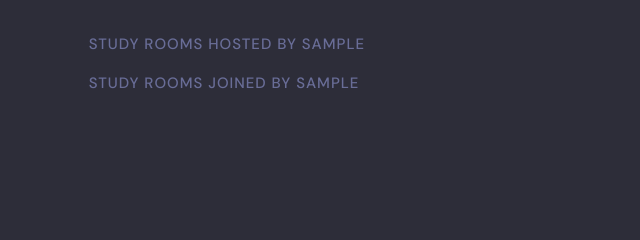
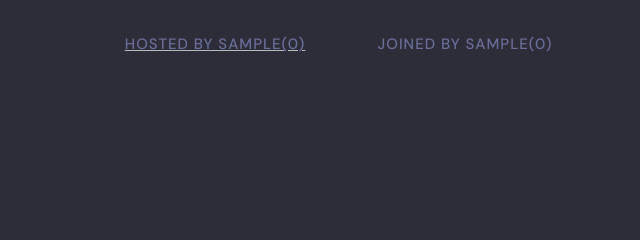
Before and after one commit to rajiv-k599/StudyGroup, a Django app: page /profile/1/ in a window 1280 px wide. Shown: the part 366-606 px from the top of the page, without its empty margins (223-863 px from the left). Run offline with Django 4.2, Linux system fonts and the light colour scheme; the visitor is signed in with stand-in values (Sample User, id 1); data comes from the database, SQL or seed files in the repository; data that the repository does not hold is empty.

Commit message:
profile room list improved

```diff
--- a/base/templates/base/activity.html
+++ b/base/templates/base/activity.html
@@ -22,12 +22,12 @@
             {% for message in room_messages %}
             <div class="activities__box">
               <div class="activities__boxHeader roomListRoom__header">
-                <a href="profile.html" class="roomListRoom__author">
+                <a href="{% url 'user-profile' message.user.id %}" class="roomListRoom__author">
                   <div class="avatar avatar--small">
                     <img src="https://randomuser.me/api/portraits/women/11.jpg" />
                   </div>
                   <p>
-                    @{{message.user}}
+                    @{{message.user.username}}
                     <span>{{ message.created|timesince }} ago</span>
                   </p>
                 </a>
--- a/base/templates/base/profile.html
+++ b/base/templates/base/profile.html
@@ -31,18 +31,14 @@
         </div>
 
         <div class="roomList__header">
-          <div>
-            <h2>Study Rooms Hosted by {{user.username}}</a>
-            </h2>
+          <div class="roomList__title_profile">
+            <div class="column col_left" id="col_left" onclick="openRoomList('hosted')" style="text-decoration: underline;"><h2>Hosted by {{user.username}}({{hosted_rooms.count}})</h2></div>
+            <div class="column col_right" id="col_right" onclick="openRoomList('joined')"><h2>Joined by {{user.username}}({{joined_rooms.count}})</h2></div>
           </div>
         </div>
-        <div> {% include 'base/hosted_room_list.html'%}</div>
-        <div class="roomList__header">
-          <div>
-            <h2>Study Rooms Joined by {{user.username}}</h2>
-          </div>
-        </div>
-            <div>            {% include 'base/joined_rooms_list.html' %} </div>
+        <div id="hosted" class="room__list"> {% include 'base/hosted_room_list.html'%}</div>
+
+        <div id="joined" class="room__list" style="display:none"> {% include 'base/joined_rooms_list.html' %} </div>
       </div>
       <!-- Room List End -->
 
@@ -54,3 +50,30 @@
   </main>
 
   {% endblock %}
+
+  {% block scripts %}
+
+
+  <script>
+function openRoomList(Name) {
+  var i;
+  var x = document.getElementsByClassName("room__list");
+  for (i = 0; i < x.length; i++) {
+    x[i].style.display = "none";
+  }
+  document.getElementById(Name).style.display = "block";
+  var left = document.getElementById("col_left");
+  var right = document.getElementById("col_right");
+  if(Name ==='hosted'){
+    left.style.textDecoration = "underline";
+    right.style.textDecoration = "none";
+  }
+  if(Name ==='joined'){
+    left.style.textDecoration = "none";
+    right.style.textDecoration = "underline";
+  }
+}
+</script>
+
+
+  {% endblock %}
--- a/base/views.py
+++ b/base/views.py
@@ -376,7 +376,7 @@ def topicsPage(request):
 
 
 def activityPage(request):
-    room_messages = Message.objects.all()
+    room_messages = Message.objects.all()[:6]
     notifications = Notification.objects.filter(
         receiver=request.user, seen=False)
     context = {'room_messages': room_messages, 'notifications': notifications}
--- a/static/styles/style.css
+++ b/static/styles/style.css
@@ -703,6 +703,36 @@ a {
   letter-spacing: 1px;
 }
 
+/* .colume
+{
+  float: left;
+  width: 50%;
+}
+
+.roomList__title_profile:after
+{
+  content: "";
+  display: table;
+  clear: both;
+  width: 500px;
+} */
+.roomList__title_profile
+{
+
+  display: flex;
+  justify-content: space-around;
+  align-items: center;
+  cursor: pointer;
+  width: 500px;
+}
+
+.col_left{
+  border-right: #1faf3f ;
+  border-width: 1rem;
+}
+
+
+
 .roomList__header p {
   font-weight: 500;
   color: var(--color-dark-light);
@@ -853,7 +883,7 @@ a {
   margin-top: 1rem;
   margin-left: -4.2rem;
   word-wrap: break-word;
-  white-space: pre-line;
+
 }
 
 .roomListRoom__actions svg {
```
Also changed, not shown: base/templates/base/room.html (+20 -2 lines), 3 other files.
